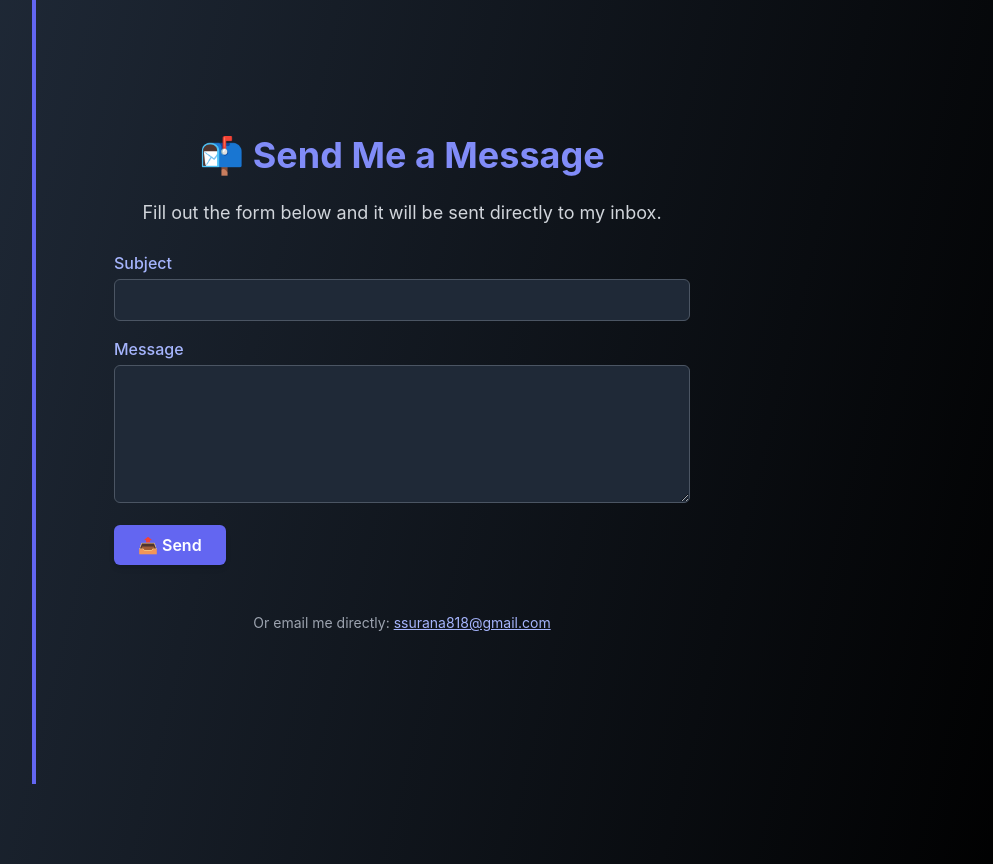
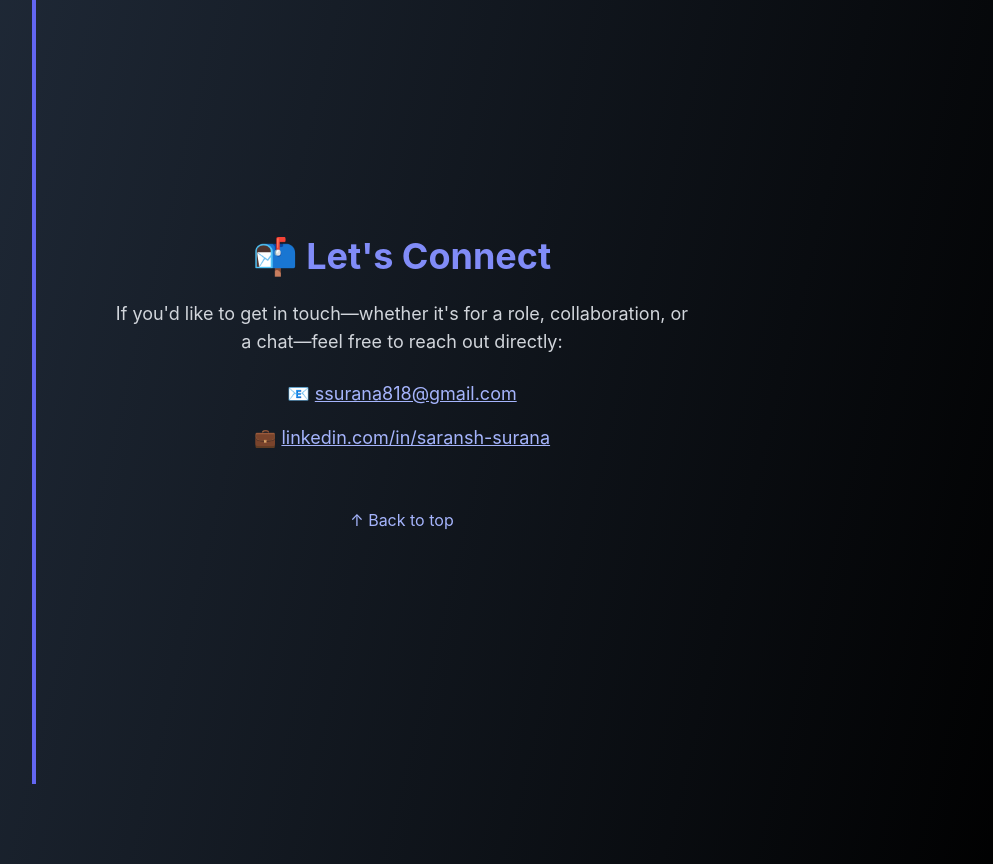
Before and after one commit to kudos07/resume-ai-tracker, a plain HTML site: page index.html in a window 1280 px wide. Shown: the part 4360-5224 px from the top of the page, without its empty margins (248-1241 px from the left). Drawn offline with nearby package versions, Linux system fonts and the light colour scheme.

Commit message:
Update index.html

```diff
--- a/index.html
+++ b/index.html
@@ -188,30 +188,16 @@
   </ul>
 </div>
 
-<!-- Slide 4: Contact Section -->
-<!-- Slide 4: Contact Form -->
 <section id="contact" class="min-h-screen flex flex-col justify-center items-center text-center px-6 space-y-6">
-  <h2 class="text-3xl md:text-4xl font-bold text-indigo-400">📬 Send Me a Message</h2>
+  <h2 class="text-3xl md:text-4xl font-bold text-indigo-400">📬 Let's Connect</h2>
   <p class="text-lg text-gray-300 max-w-xl">
-    Fill out the form below and it will be sent directly to my inbox.
+    If you'd like to get in touch—whether it's for a role, collaboration, or a chat—feel free to reach out directly:
   </p>
-
-  <!-- Contact Form -->
-  <form action="https://formspree.io/f/your-form-id" method="POST" class="w-full max-w-xl space-y-4 text-left">
-    <label class="block">
-      <span class="text-indigo-300 font-medium">Subject</span>
-      <input type="text" name="subject" required class="mt-1 w-full px-4 py-2 bg-gray-800 text-white rounded-md border border-gray-600 focus:outline-none focus:ring-2 focus:ring-indigo-500" />
-    </label>
-    <label class="block">
-      <span class="text-indigo-300 font-medium">Message</span>
-      <textarea name="message" rows="5" required class="mt-1 w-full px-4 py-2 bg-gray-800 text-white rounded-md border border-gray-600 focus:outline-none focus:ring-2 focus:ring-indigo-500"></textarea>
-    </label>
-    <button type="submit" class="bg-indigo-500 hover:bg-indigo-600 text-white font-semibold px-6 py-2 rounded-md shadow-md transition duration-300">
-      📤 Send
-    </button>
-  </form>
-
-  <div class="pt-6">
-    <p class="text-sm text-gray-400">Or email me directly: <a href="mailto:ssurana818@gmail.com" class="underline text-indigo-300">ssurana818@gmail.com</a></p>
+  <div class="space-y-4 text-lg">
+    <p class="text-indigo-300">📧 <a href="mailto:ssurana818@gmail.com" class="underline hover:text-white">ssurana818@gmail.com</a></p>
+    <p class="text-indigo-300">💼 <a href="https://linkedin.com/in/saransh-surana" target="_blank" class="underline hover:text-white">linkedin.com/in/saransh-surana</a></p>
+  </div>
+  <div class="pt-8">
+    <a href="#top" class="text-indigo-300 text-base hover:underline">↑ Back to top</a>
   </div>
 </section>
```
